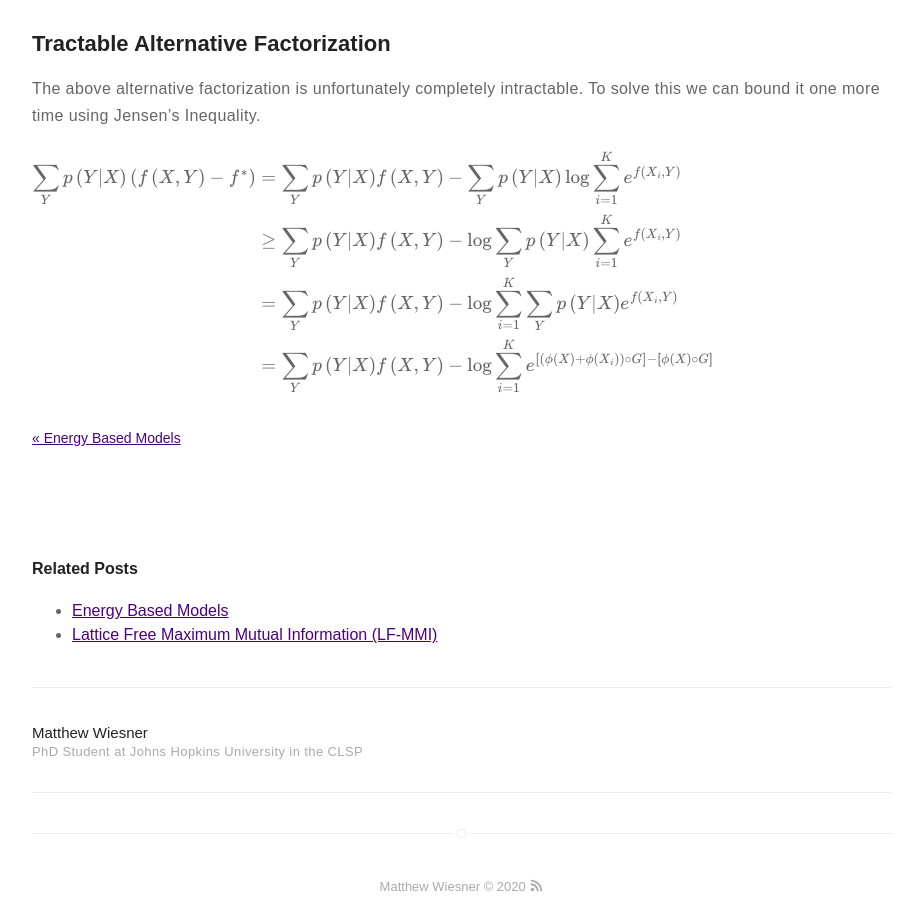
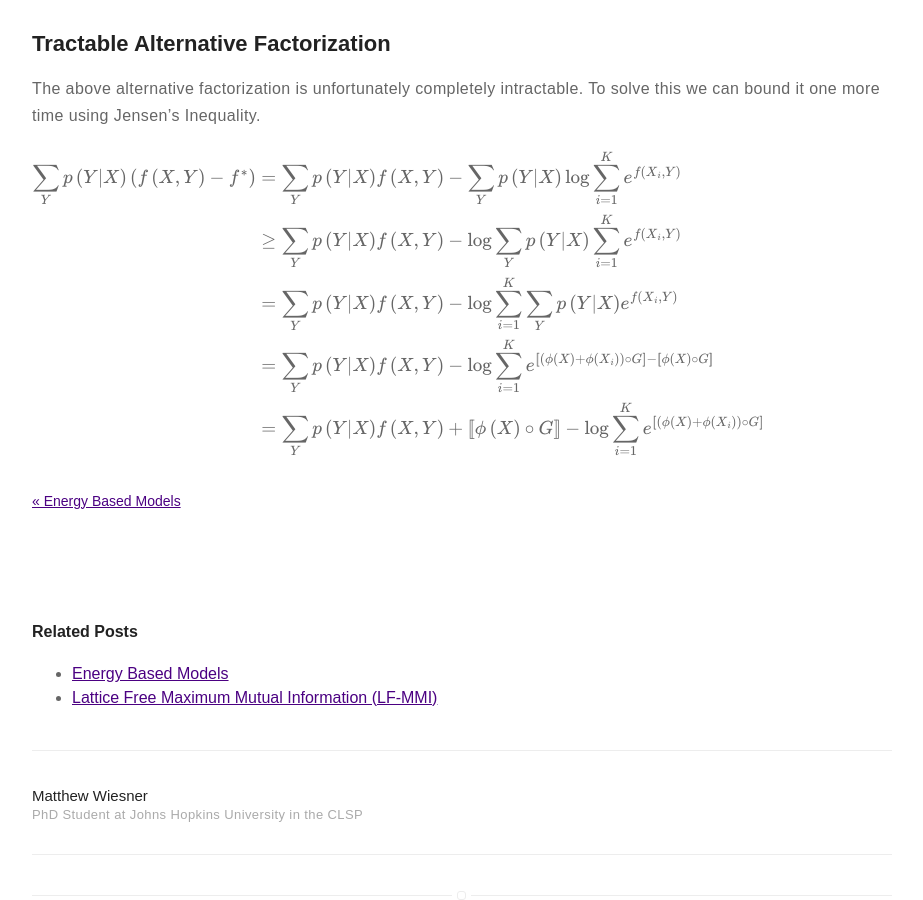
Before and after one commit to m-wiesner/m-wiesner.github.io, a Jekyll site: the page built from _posts/2020-10-30-Variational-Bounds-on-Mutual-Information.markdown, in a window 1280 px wide and 900 px high, scrolled down 7518 px. Shown: the whole window, without its empty margins (178-1101 px from the left). Built offline with Jekyll 4.4.1, drawn with Linux system fonts in a browser that asks for light colours; formulas are drawn with MathJax 3.

Commit message:
Update 2020-10-30-Variational-Bounds-on-Mutual-Information.markdown

```diff
--- a/_posts/2020-10-30-Variational-Bounds-on-Mutual-Information.markdown
+++ b/_posts/2020-10-30-Variational-Bounds-on-Mutual-Information.markdown
@@ -270,6 +270,7 @@ $$\begin{align}
   &\geq \sum_Y p\left(Y | X \right) f\left(X, Y\right) - \log{\sum_Y p\left(Y | X\right) \sum_{i=1}^K e^{f\left(X_i, Y\right)}} \\
   &= \sum_Y p\left(Y | X \right) f\left(X, Y\right) - \log{\sum_{i=1}^K \sum_Y p\left(Y | X\right) e^{f\left(X_i, Y\right)}} \\
   &= \sum_Y p\left(Y | X \right) f\left(X, Y\right) - \log{\sum_{i=1}^K e^{[\![\left(\phi\left(X\right) + \phi\left(X_i\right)\right) \circ G]\!] - [\![\phi\left(X\right) \circ G]\!]}} \\
+  &= \sum_Y p\left(Y | X \right) f\left(X, Y\right) + [\![\phi\left(X\right) \circ G]\!] - \log{\sum_{i=1}^K e^{[\![\left(\phi\left(X\right) + \phi\left(X_i\right)\right) \circ G]\!]}} \\
 \end{align}$$
 <!--
 &= \mathbb{E}_{p\left(Z\right)p\left(X\right)} \left[\sum_Y p\left(Y|X\right) \left(f\left(X, Y\right) - \log{\frac{1}{K}\left(e^{f\left(X, Y\right)} + \sum_{i=2}^{K}
```
